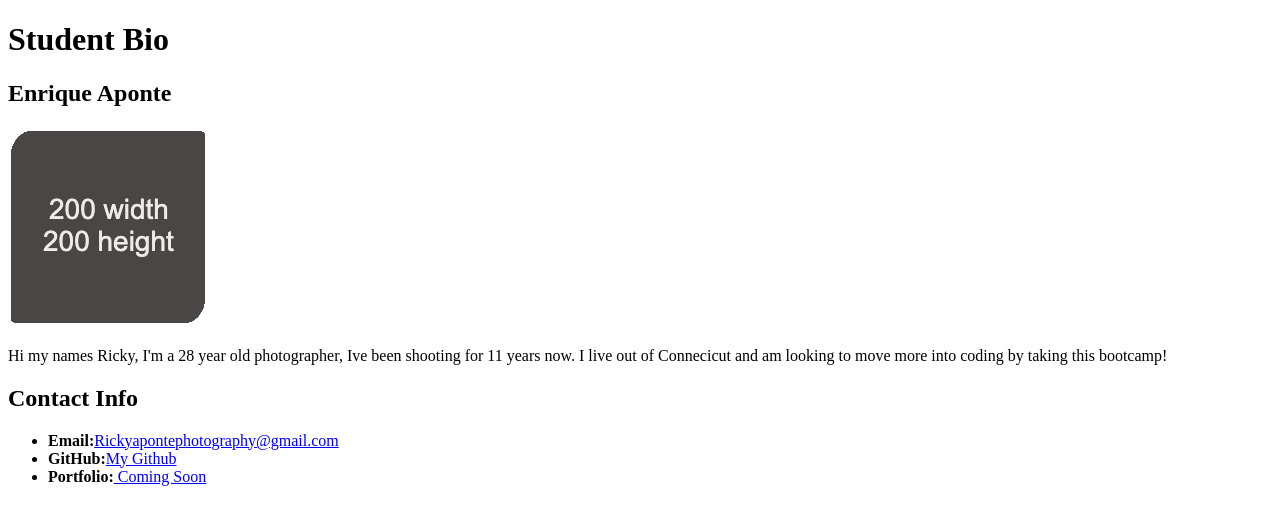
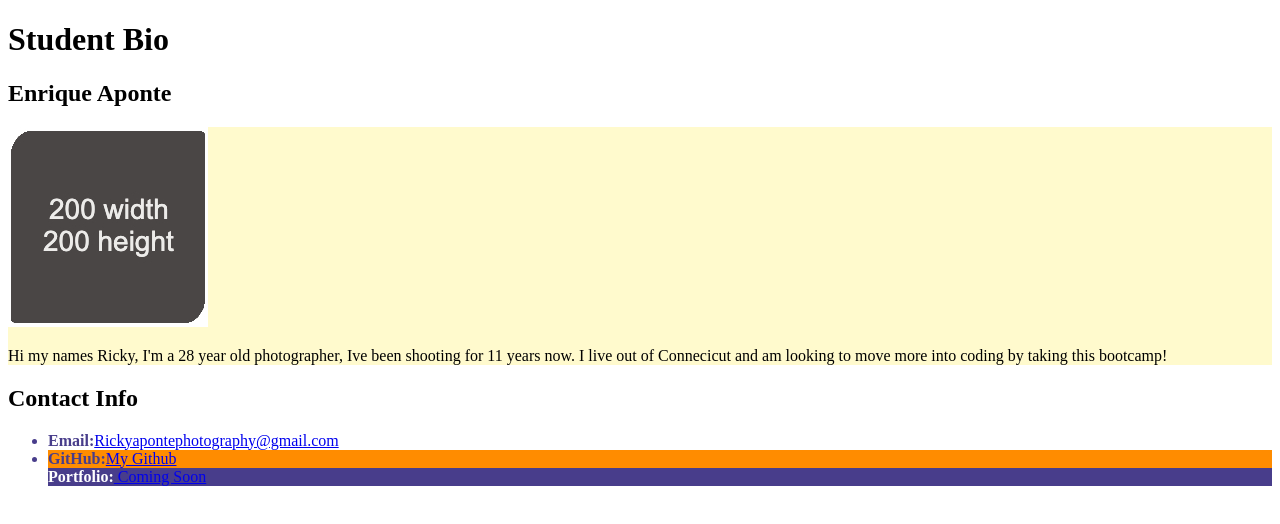
Before and after one commit to Eaponte24/first-day-repo, a plain HTML site: page index.html in a window 1280 px wide. Drawn offline with Linux system fonts and the light colour scheme.

Commit message:
fixed the css

```diff
--- a/Assets/style.css
+++ b/Assets/style.css
@@ -2,17 +2,17 @@
     background-color: lemonchiffon;
   }
 
-  #paragraph-1 {
+  #email {
     color: darkslateblue;
     background-color: white;
   }
 
-  #paragraph-2 {
+  #github {
     color: darkslateblue;
     background-color: darkorange;
   }
 
-  #paragraph-3 {
+  #portfolio {
       color: white;
       background-color: darkslateblue;
   }
--- a/index.html
+++ b/index.html
@@ -3,6 +3,7 @@
     <head>
         <meta charset="UTF-8">
         <title> Rickys Bio</title>
+        <link rel="stylesheet" href="./Assets/style.css">
     </head>
 
     <body>
@@ -14,11 +15,12 @@
 
       <section class="lesson">
         <!--Image-->
-        <img src="/Assets/sample.jpg" alt="Sample img"/>
+        <img src="./Assets/sample.jpg" alt="Sample img"/>
 
         <!--Paragraphs-->
         <p> Hi my names Ricky, I'm a 28 year old photographer, Ive been shooting for 11 years now. I live out of Connecicut and am looking to move more into coding by taking this bootcamp!
             </p>
+        </section>
 
             <header>
                 <h2> Contact Info</h2>
@@ -29,8 +31,6 @@
                     <li id="portfolio"><strong>Portfolio:</strong><a href="#"> Coming Soon</a></li>
                 </ul>
             </header>
-
-      </section>
-    </body>
+        </body>
 
 </html>
```
